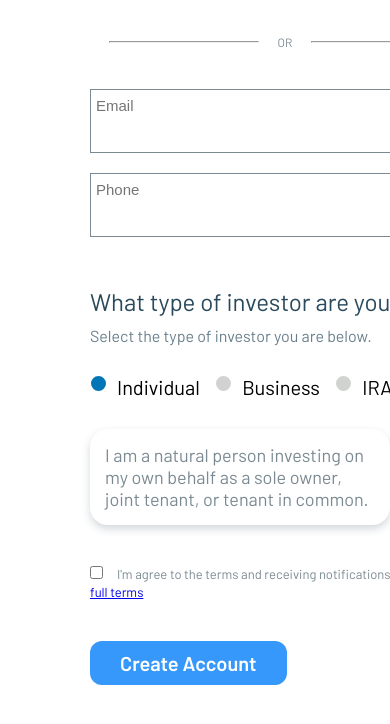
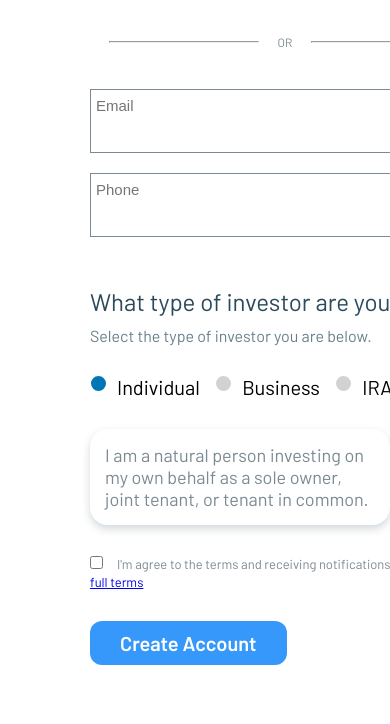
Before and after one commit to rostislatoy/kata-WebCore1.1, a plain HTML site: page index.html in a window 390 px wide. Shown: the part 1067-1791 px from the top of the page. Drawn offline with Linux system fonts and the light colour scheme.

Commit message:
Update style.css

```diff
--- a/style.css
+++ b/style.css
@@ -263,7 +263,7 @@ input[type='radio']:checked:after {
     }
     .content{
         width: 100%;
-        height: 115%;
+        height: 120%;
         margin: 70px 70px 70px 90px;
     }
     .data{
@@ -284,9 +284,9 @@ input[type='radio']:checked:after {
     }
     #create-btn{
 
-        margin-top: 40px;
+        margin-top: 30px;
     }
     .checkbox{
-        margin-top: 40px;
+        margin-top: 30px;
     }
 }
```
